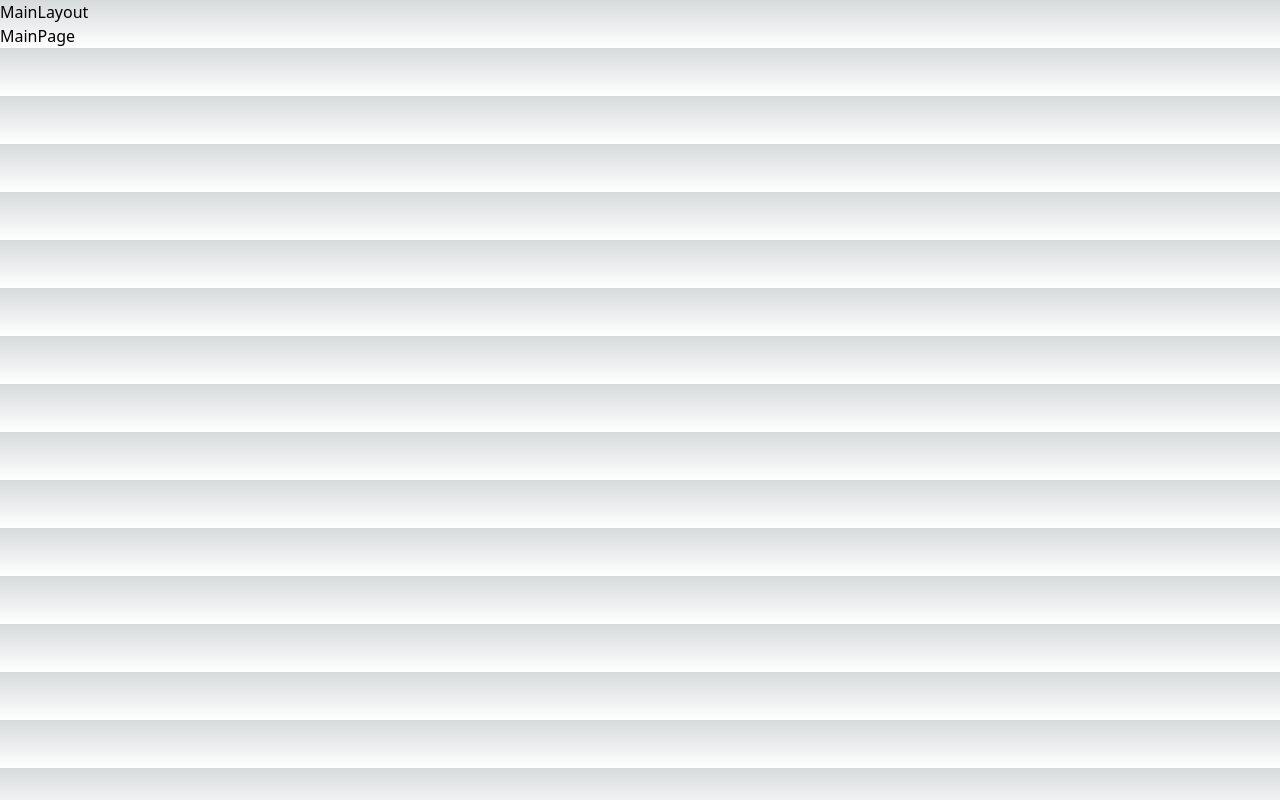
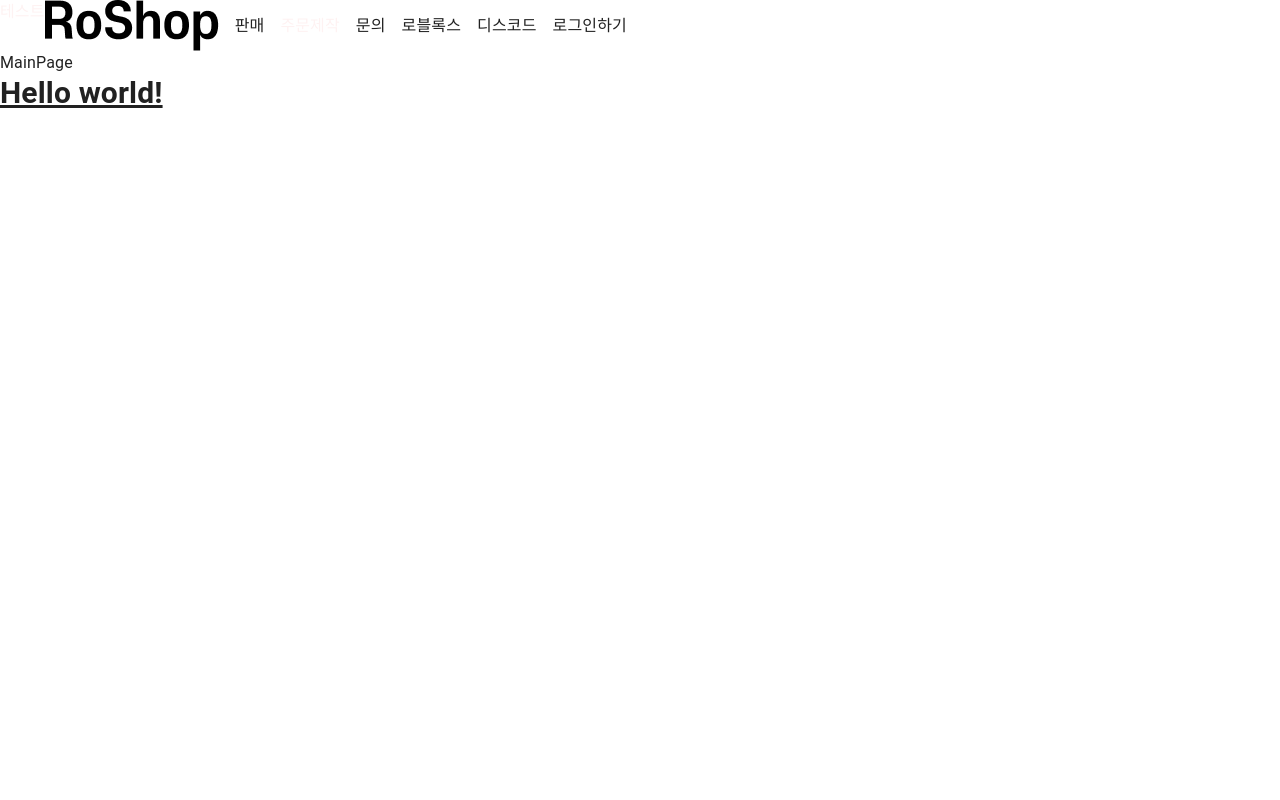
Before and after one commit to 17beans/roshop-web, a Next.js app: page / in a window 1280 px wide. Built offline with nearby package versions, Linux system fonts and the light colour scheme.

Commit message:
Add Logo_RoShop.png, Setup TailwindCss

```diff
--- a/src/app/globals.css
+++ b/src/app/globals.css
@@ -1,27 +1,3 @@
 @tailwind base;
 @tailwind components;
 @tailwind utilities;
-
-:root {
-  --foreground-rgb: 0, 0, 0;
-  --background-start-rgb: 214, 219, 220;
-  --background-end-rgb: 255, 255, 255;
-}
-
-@media (prefers-color-scheme: dark) {
-  :root {
-    --foreground-rgb: 255, 255, 255;
-    --background-start-rgb: 0, 0, 0;
-    --background-end-rgb: 0, 0, 0;
-  }
-}
-
-body {
-  color: rgb(var(--foreground-rgb));
-  background: linear-gradient(
-      to bottom,
-      transparent,
-      rgb(var(--background-end-rgb))
-    )
-    rgb(var(--background-start-rgb));
-}
--- a/src/app/layout.tsx
+++ b/src/app/layout.tsx
@@ -12,6 +12,10 @@ import theme from './theme';
 import CssBaseline from '@mui/material/CssBaseline';
 import { ThemeProvider } from '@mui/material/styles';
 
+// Components
+import TopBar from '../components/TopBar';
+
+
 export const metadata: Metadata = {
   title: 'RoShop',
   description: 'RoShop Web',
@@ -22,12 +26,8 @@ export default function RootLayout({ children }: { children: React.ReactNode })
     <html /*lang="en"*/>
       <head />
       <ThemeProvider theme={theme}>
-        {/* <CssBaseline /> */}
+        <CssBaseline />
         <body>
-          <div>
-            MainLayout
-          </div>
-
           {children}
         </body>
       </ThemeProvider>
--- a/src/app/login/page.tsx
+++ /dev/null
@@ -1,5 +0,0 @@
-export default function PageName() {
-  return (
-    <div></div>
-  )
-}
--- a/src/app/page.tsx
+++ b/src/app/page.tsx
@@ -1,7 +1,13 @@
+import TopBar from "../components/TopBar";
+
 export default function Home() {
   return (
     <div>
+      <TopBar />
       <h4>MainPage</h4>
+      <h1 className="text-3xl font-bold underline">
+        Hello world!
+      </h1>
     </div>
   )
 }
--- /dev/null
+++ b/src/components/TopBar.tsx
@@ -0,0 +1,48 @@
+import Image from "next/image";
+import Link from "next/link";
+import Stack from '@mui/material/Stack';
+import Button from '@mui/material/Button';
+
+enum ButtonType {
+    General,
+    BlueBox
+}
+
+export default function TopBar() {
+    return (
+        <div className="flex">
+            <h3 className="text-red-50">테스트</h3>
+            <Stack spacing={2} direction="row" className="justify-center items-center text-center self-center">
+                <Link href={'/'}>
+                    <Image
+                        src="/Logo_RoShop.png"
+                        width={174}
+                        height={51}
+                        alt="RoShop Web Logo"
+                    />
+                </Link>
+
+
+
+                <Link href={'/'} className="justify-center items-center text-center self-center" style={{ textDecoration: 'none' }}>
+                    판매
+                </Link>
+                <Link href={'/'} style={{textDecoration: 'none'}} >
+                    <h3 className="text-center self-center text-red-50">주문제작</h3>
+                </Link>
+                <Link href={'/'}>
+                    문의
+                </Link>
+                <Link href={'/'}>
+                    로블록스
+                </Link>
+                <Link href={'/'}>
+                    디스코드
+                </Link>
+                <Link href={'/'}>
+                    로그인하기
+                </Link>
+            </Stack>
+        </div>
+    )
+}
--- /dev/null
+++ b/src/components/TopBarButton.tsx
@@ -0,0 +1,28 @@
+import Button from '@mui/material/Button';
+
+enum ButtonType {
+    General,
+    BlueBox
+}
+
+export default function TopBarButton({ type, content }: { type: ButtonType, content: any }) {
+    return (
+        <div>
+            {
+                (() => {
+                    switch (type) {
+                        case ButtonType.BlueBox:
+                            return (
+                                <Button>{content}</Button>
+                            )
+
+                        default:
+                            return (
+                                <Button>{content}</Button>
+                            )
+                    }
+                })()
+            }
+        </div>
+    )
+}
```
Also changed, not shown: public/Logo_RoShop.png (added).
